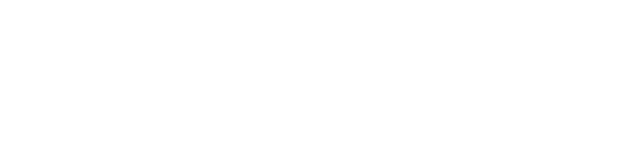
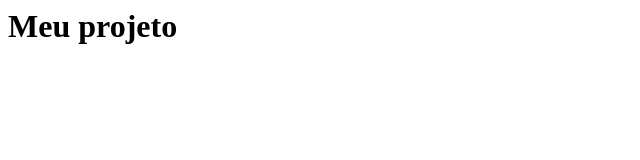
Before and after one commit to JulianSimioni/curso-git, a plain HTML site: page index.html in a window 1280 px wide. Shown: the whole page, without its empty margins (0-640 px from the left). Drawn offline with Linux system fonts and the light colour scheme.

Commit message:
Modificando o título da página

```diff
--- a/index.html
+++ b/index.html
@@ -2,5 +2,6 @@
 	<head>
 	</head>
 	<body>
+		<h1> Meu projeto </h1>
 	</body>
 </html>
```
